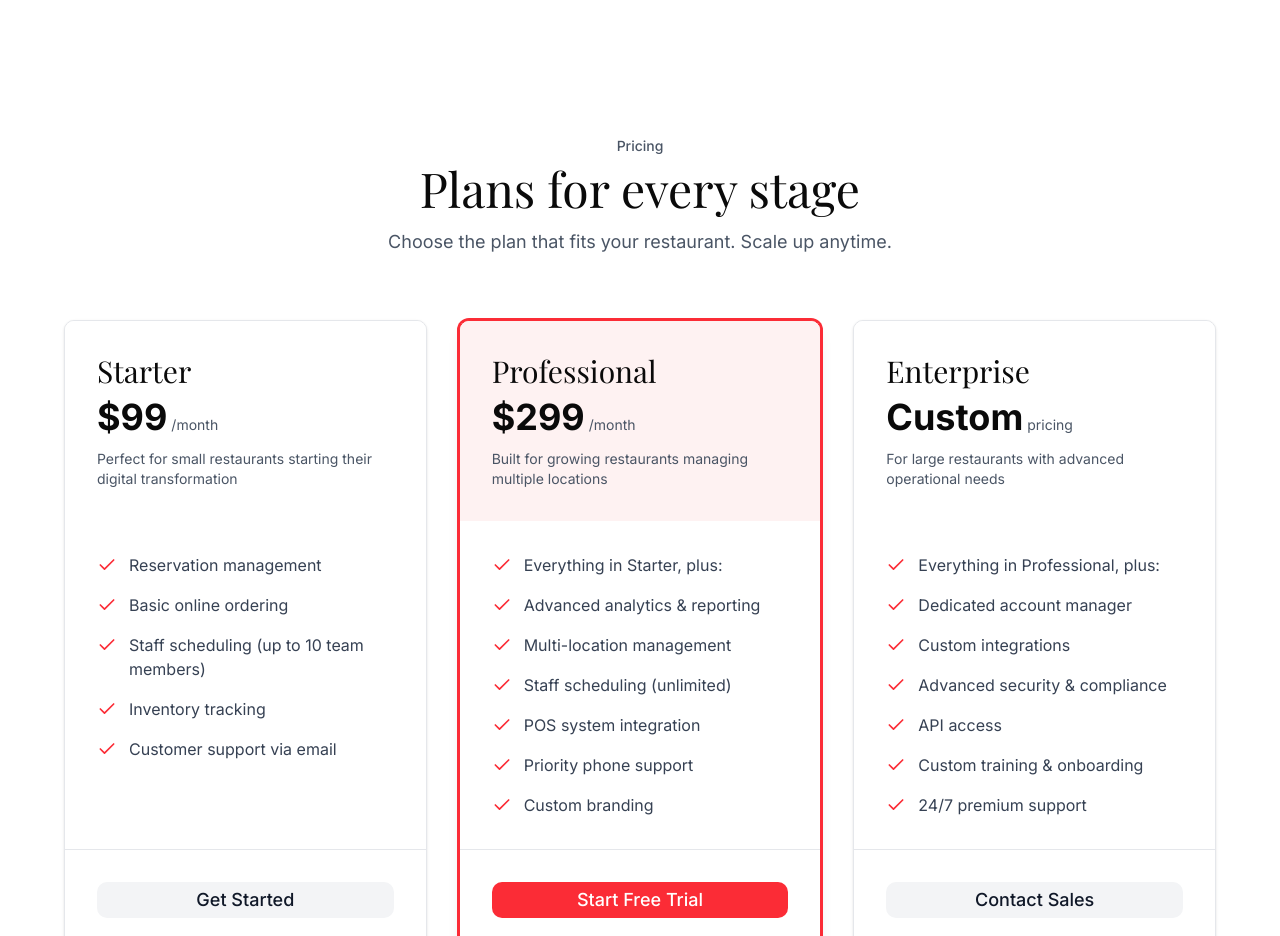
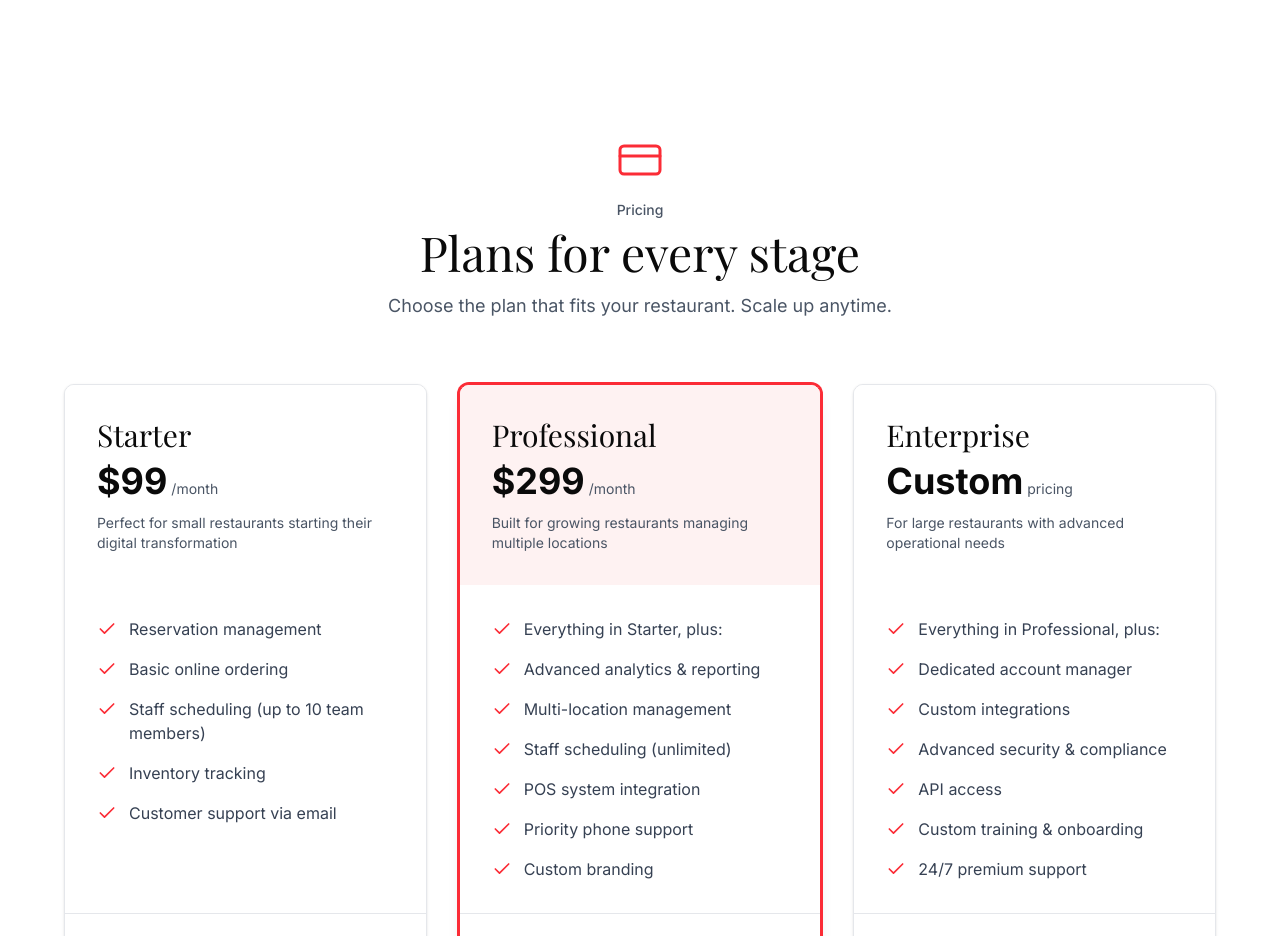
Before and after one commit to InduwaraThisaru2269/ambrosia-marketing-site, a Next.js app: page / in a window 1280 px wide. Shown: the part 4800-5736 px from the top of the page. Built offline with nearby package versions, Linux system fonts and the light colour scheme; a web font is replaced by a local one.

Commit message:
feat: add CreditCard icon to pricing section
Use CreditCard icon styled in brand color for elegant appearance.

Co-authored-by: Induwara Thisaru 🌊🌴 <135179525+InduwaraThisaru2269@users.noreply.github.com>

```diff
--- a/components/plans-section.tsx
+++ b/components/plans-section.tsx
@@ -1,6 +1,6 @@
 'use client'
 
-import { Check } from 'lucide-react'
+import { Check, CreditCard } from 'lucide-react'
 import { Button } from '@/components/ui/button'
 
 const PlansSection = () => {
@@ -61,6 +61,9 @@ const PlansSection = () => {
       <div className="max-w-6xl mx-auto">
         {/* Header */}
         <div className="text-center mb-12 sm:mb-16">
+          <div className="flex justify-center mb-4">
+            <CreditCard className="w-12 h-12 text-red-500" strokeWidth={1.5} />
+          </div>
           <p className="text-xs sm:text-sm font-medium text-gray-600 mb-2">
             Pricing
           </p>
```
